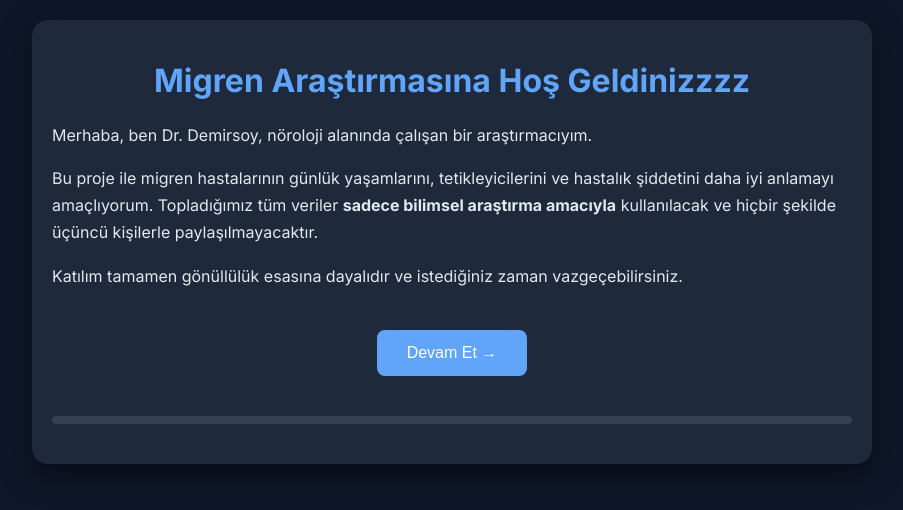
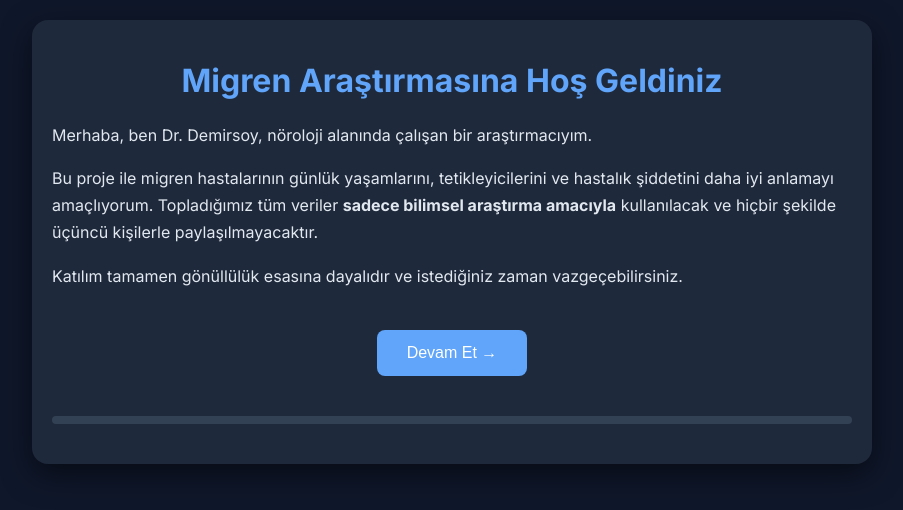
Before and after one commit to iDemirsoy/M-arastirma, a plain HTML site: page index.html in a window 1280 px wide. Shown: the whole page, without its empty margins (188-1091 px from the left). Drawn offline with nearby package versions, Linux system fonts and the light colour scheme; some packages are replaced by stand-ins of ours; a script that the page names is missing.

Commit message:
Update index.html

```diff
--- a/index.html
+++ b/index.html
@@ -30,7 +30,7 @@
 
   <!-- 0. Hoş Geldiniz -->
   <div id="step-0" class="step active">
-    <h1>Migren Araştırmasına Hoş Geldinizzzz</h1>
+    <h1>Migren Araştırmasına Hoş Geldiniz</h1>
     <p>Merhaba, ben Dr. Demirsoy, nöroloji alanında çalışan bir araştırmacıyım.</p>
     <p>Bu proje ile migren hastalarının günlük yaşamlarını, tetikleyicilerini ve hastalık şiddetini daha iyi anlamayı amaçlıyorum. Topladığımız tüm veriler <strong>sadece bilimsel araştırma amacıyla</strong> kullanılacak ve hiçbir şekilde üçüncü kişilerle paylaşılmayacaktır.</p>
     <p>Katılım tamamen gönüllülük esasına dayalıdır ve istediğiniz zaman vazgeçebilirsiniz.</p>
```
